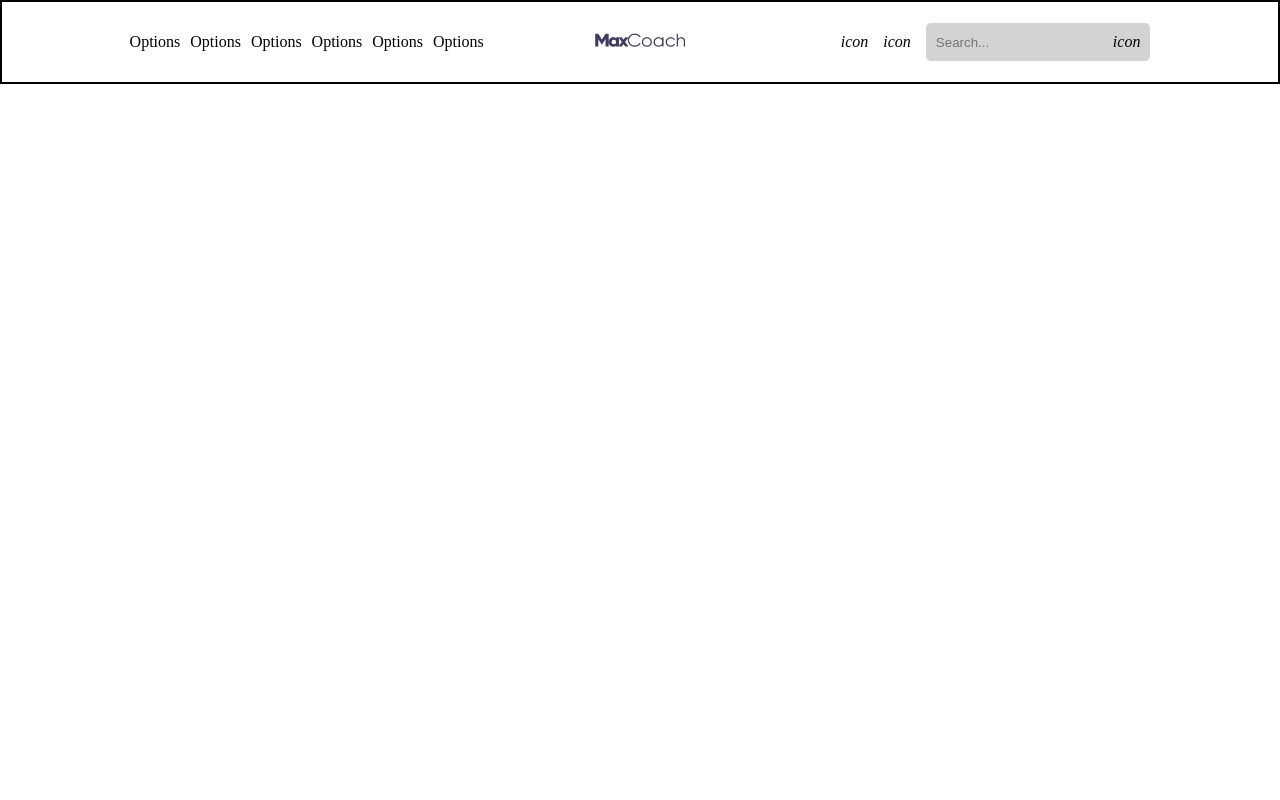
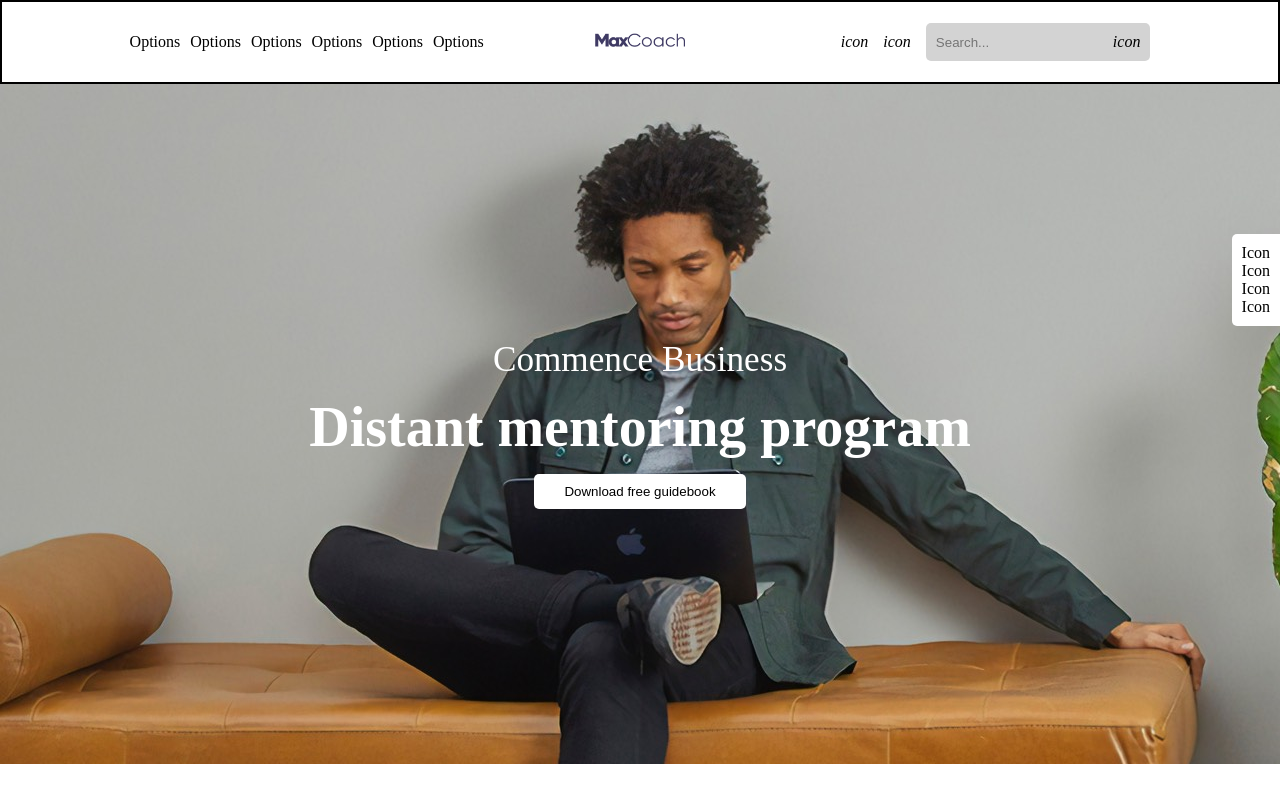
Before and after one commit to GiovanniCadoni/proj-html-vuejs, a Vue app: page / in a window 1280 px wide. Built offline with nearby package versions, Linux system fonts and the light colour scheme.

Commit message:
add: structure of section's download info

```diff
--- a/src/App.vue
+++ b/src/App.vue
@@ -1,5 +1,6 @@
 <script>
 import AppHeader from "./components/AppHeader.vue";
+import AppDownload from "./components/AppDownload.vue";
 
 export default {
   data() {
@@ -7,13 +8,14 @@ export default {
 
     };
   },
-  components: { AppHeader },
+  components: { AppHeader, AppDownload },
 };
 </script>
 
 <template>
 
 <AppHeader />
+<AppDownload />
 
 </template>
 
--- /dev/null
+++ b/src/components/AppDownload.vue
@@ -0,0 +1,65 @@
+<script>
+
+</script>
+
+<template>
+    <div class="container-section">
+        <section>
+            <p>Commence Business</p>
+            <h2>Distant mentoring program</h2>
+            <button>Download free guidebook</button>
+            <div class="options">
+                <ul>
+                    <li>Icon</li>
+                    <li>Icon</li>
+                    <li>Icon</li>
+                    <li>Icon</li>
+                </ul>
+            </div>
+        </section>
+    </div>
+</template>
+
+<style scoped lang="scss">
+.container-section{
+    width: 100%;
+    background-image: url(../assets/images/home-3-hero-bg.jpg);
+    //DEBUG
+    height: 680px;
+    section{
+        height: 100%;
+        display: flex;
+        flex-direction: column;
+        justify-content: center;
+        align-items: center;
+        gap: 15px;
+        position: relative;
+        p{
+            font-size: 2.2rem;
+            color: white;
+        }
+        h2{
+            font-size: 3.5rem;
+            color: white;
+        }
+        button{
+            padding: 10px 30px;
+            background-color: white;
+            border-radius: 5px;
+            border: transparent;
+        }
+        .options{
+            background-color: white;
+            padding: 10px;
+            border-top-left-radius: 5px;
+            border-bottom-left-radius: 5px;
+            position: absolute;
+            right: 0;
+            top: 150px;
+            li{
+                list-style: none;
+            }
+        }
+    }
+}
+</style>
```
